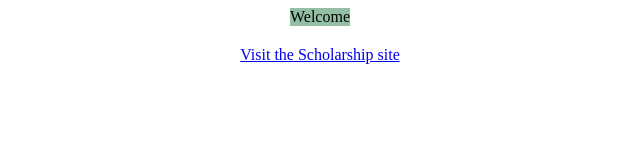
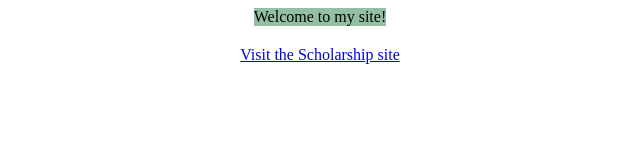
Before and after one commit to ejeliazkova/ejeliazkova.github.io, a plain HTML site: page index.html in a window 1280 px wide. Shown: the whole page, without its empty margins (320-960 px from the left). Drawn offline with Linux system fonts and the light colour scheme.

Commit message:
Tiny change

```diff
--- a/index.html
+++ b/index.html
@@ -6,7 +6,7 @@
     <body>
         <div class="MainWrapper">
             <div class="MainHeader">
-                Welcome
+                Welcome to my site!
             </div>
             <div>
                 <a href="test.html" class="LinkStyle">Visit the Scholarship site</a>
```
